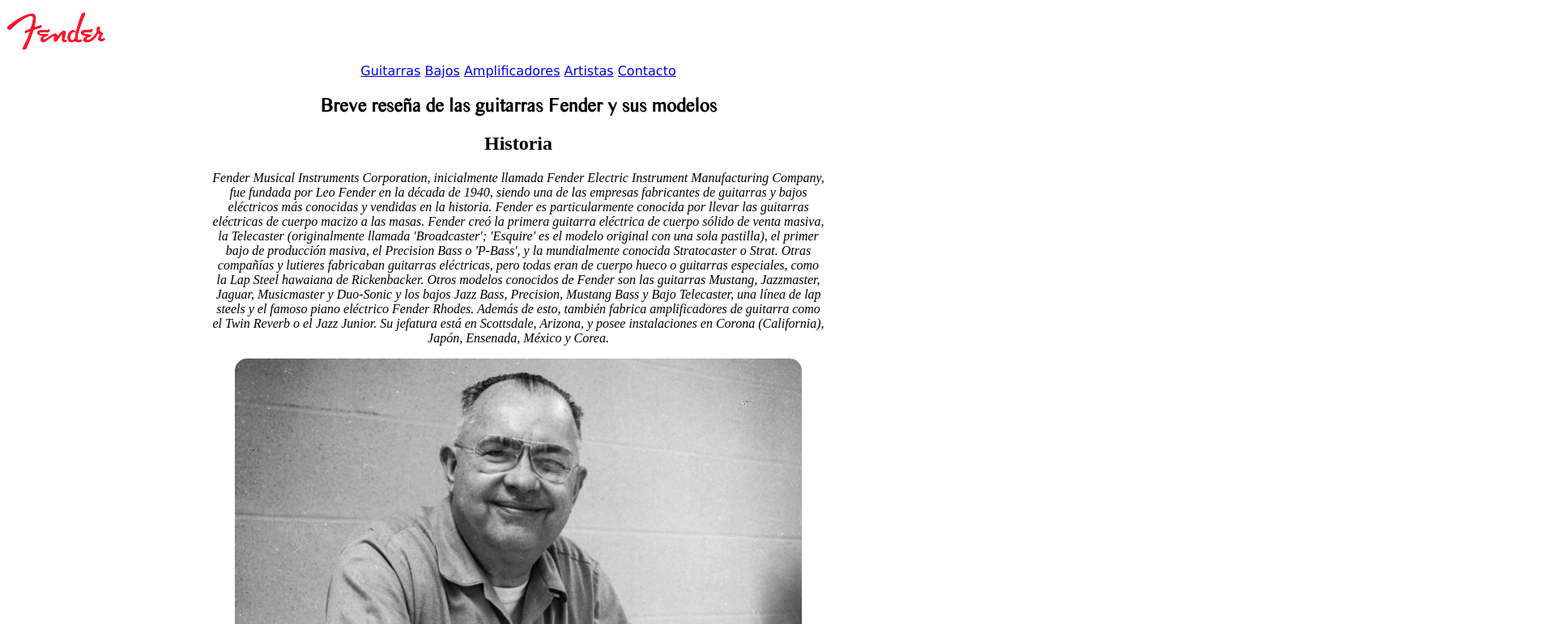
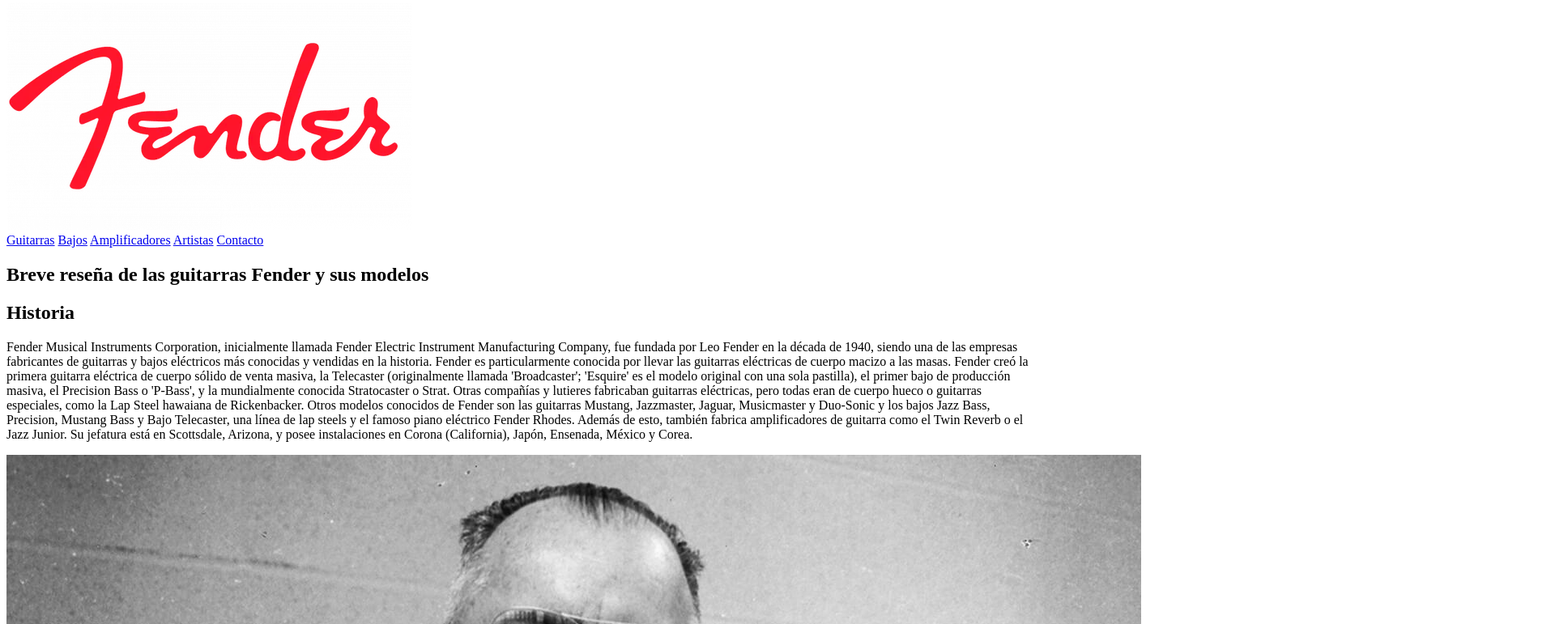
Before and after one commit to jmorresi/tercera-pre-entrega-Morresi, a website: page index.html in a window 1280 px wide. Shown: the part 5-776 px from the top of the page at 81% size, 1920 px wide, since content can reach past the window. Drawn offline with Linux system fonts and the light colour scheme.

Commit message:
sigo sin entender git

```diff
--- a/css/style.css
+++ b/css/style.css
@@ -1,54 +1,3 @@
-
-@font-face {
-    font-family: "timess";
-    src: url(../Fonts/times_sans_serif/TIMESS__.ttf);
-}
-nav {
-    font-family: 'Lucida Sans', 'Lucida Sans Regular', 'Lucida Grande', 'Lucida Sans Unicode', Geneva, Verdana, sans-serif;
-}
-.logo {
-    width: 10%;
-}
-nav {
-    text-align: center;
-}
 
 
-
-body {
-    font-family: sans-serif Verdana, Geneva, Tahoma, sans-serif;
-}
-
-
-.centrado{
-    margin-left: 20%;
-    margin-right: 20%;
-}
-h1 {
-font-family: "timess";
-color: black;
-text-align: center;
-}
-
-article {
-    text-align: center;
-    width: 100%;
-}
-
-.borde-redondo {
-    border-radius: 15px;
-    position: relative;
-
-}
-
-.img-small {
-width: 700px;
-}
-
-p {
-    font-style: oblique;
-}
-
-.contacto {
-    text-align: center ;
-}
+/*# sourceMappingURL=style.css.map */
```
Also changed, not shown: 6 other files.
